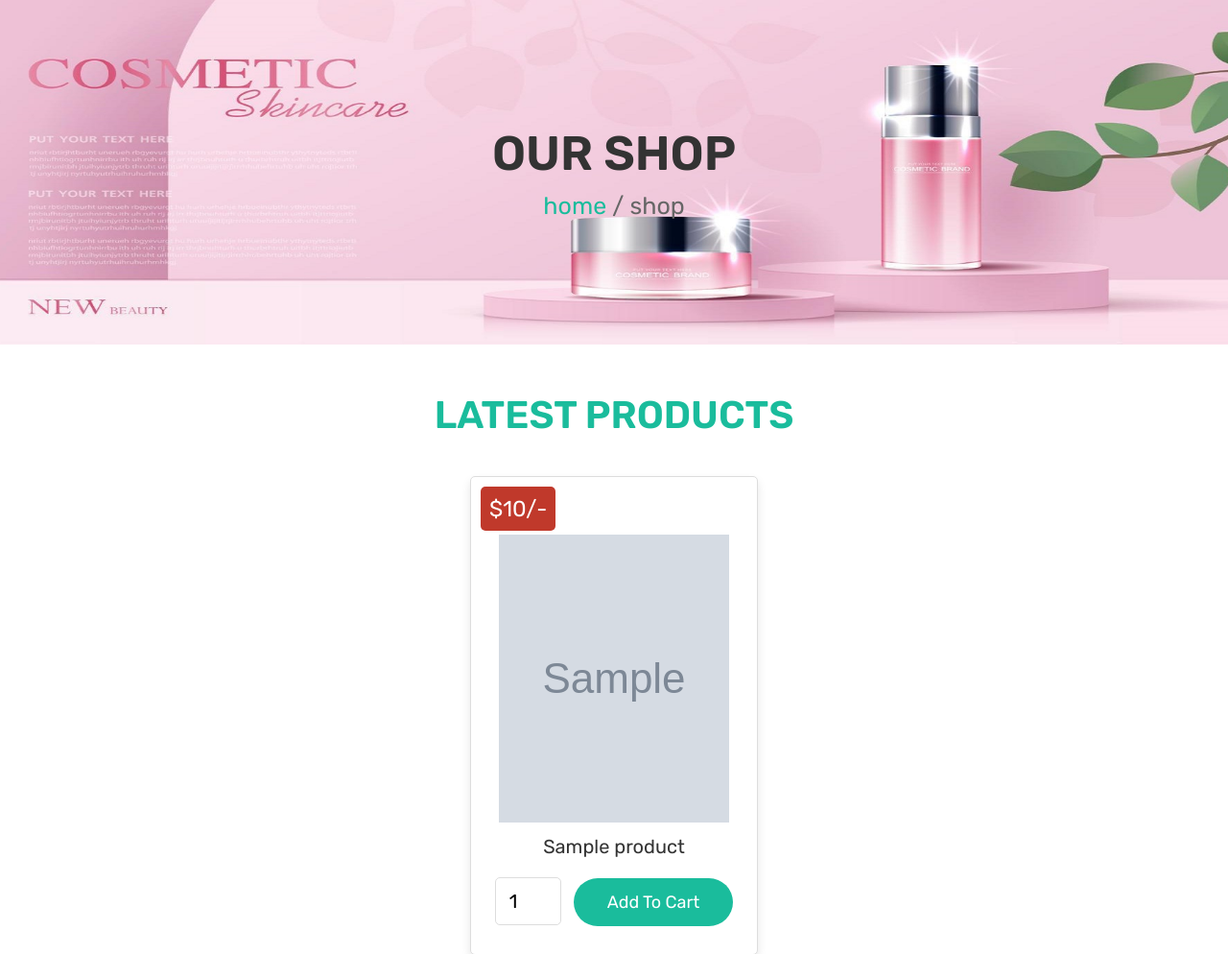
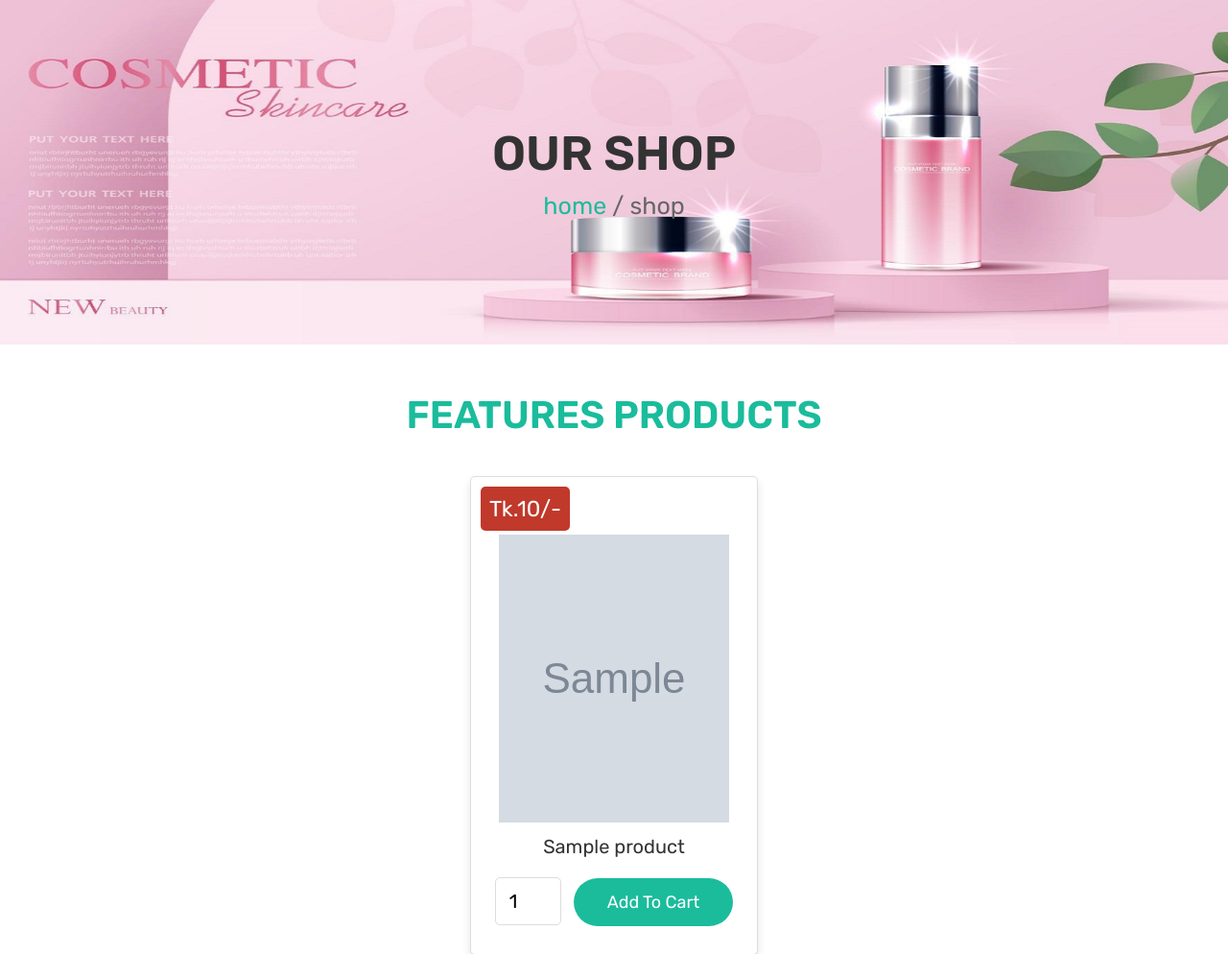
Before and after one commit to NahidHasan131/skin-care, a PHP site: page /shop.php in a window 1280 px wide. Shown: the part 137-1131 px from the top of the page at 96% size. Run offline with PHP 8.4, Linux system fonts and the light colour scheme; the visitor is signed in with stand-in values (Sample User, id 1); tables that the repository leaves empty hold one stand-in row (values such as "Sample post"); grey boxes marked "Sample" are stand-in pictures.

Commit message:
Update shop.php

```diff
--- a/shop.php
+++ b/shop.php
@@ -56,7 +56,7 @@ if(isset($_POST['add_to_cart'])){
 
 <section class="products space">
 
-   <h1 class="title">latest products</h1>
+   <h1 class="title">Features products</h1>
 
    <div class="box-container">
 
@@ -68,7 +68,7 @@ if(isset($_POST['add_to_cart'])){
      <form action="" method="post" class="box">
       <img class="image" src="uploaded_img/<?php echo $fetch_products['image']; ?>" alt="">
       <div class="name"><?php echo $fetch_products['name']; ?></div>
-      <div class="price">$<?php echo $fetch_products['price']; ?>/-</div>
+      <div class="price">Tk.<?php echo $fetch_products['price']; ?>/-</div>
       <input type="number" min="1" name="product_quantity" value="1" class="qty">
       <input type="hidden" name="product_name" value="<?php echo $fetch_products['name']; ?>">
       <input type="hidden" name="product_price" value="<?php echo $fetch_products['price']; ?>">
```
